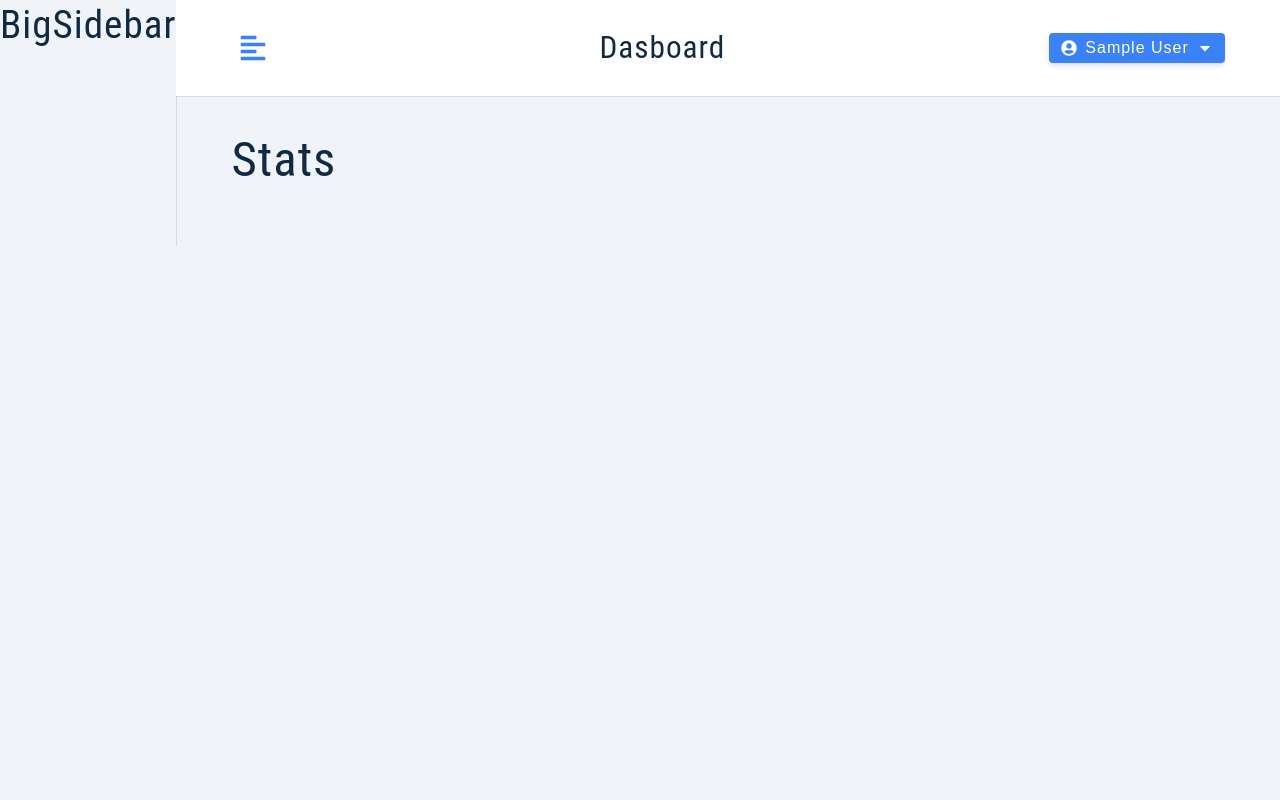
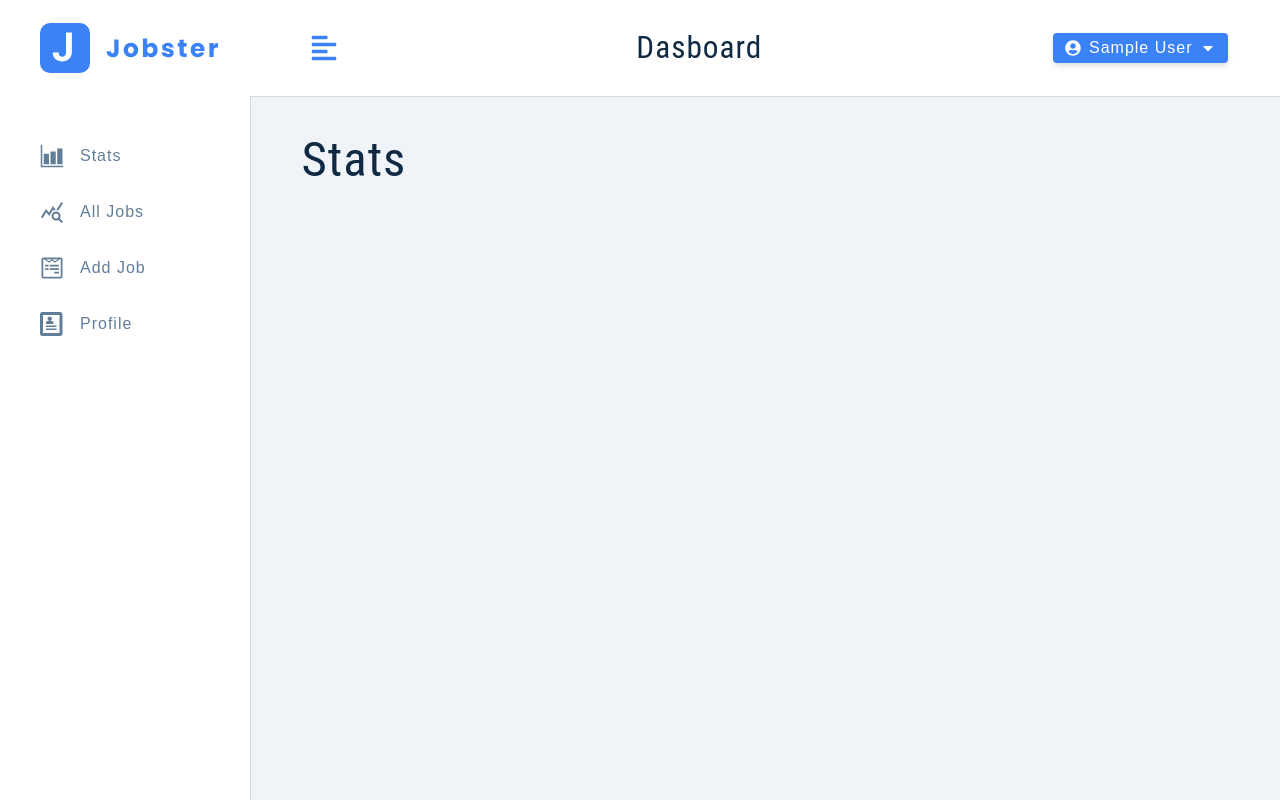
Before and after one commit to samsamhuynh/Project_Redux_Jobster, a React (Create React App) app: page / in a window 1280 px wide. Built offline with nearby package versions, Linux system fonts and the light colour scheme; sample sign-in values are in the browser's storage.

Commit message:
Big SideBar

```diff
--- a/src/components/BigSidebar.js
+++ b/src/components/BigSidebar.js
@@ -1,9 +1,26 @@
+import NavLinks from './NavLinks';
+import Logo from '../components/Logo';
 import Wrapper from '../assets/wrappers/BigSidebar';
+import { useSelector } from 'react-redux';
 
 const BigSidebar = () => {
+    const { isSidebarOpen } = useSelector((store) => store.user);
+
     return (
         <Wrapper>
-            <h2>BigSidebar</h2>
+            <div
+                className={
+                    isSidebarOpen ? 'sidebar-container' : 'sidebar-container show-sidebar'
+                }
+            >
+                <div className='content'>
+                    <header>
+                        <Logo />
+                    </header>
+
+                    <NavLinks />
+                </div>
+            </div>
         </Wrapper>
     );
 };
```
